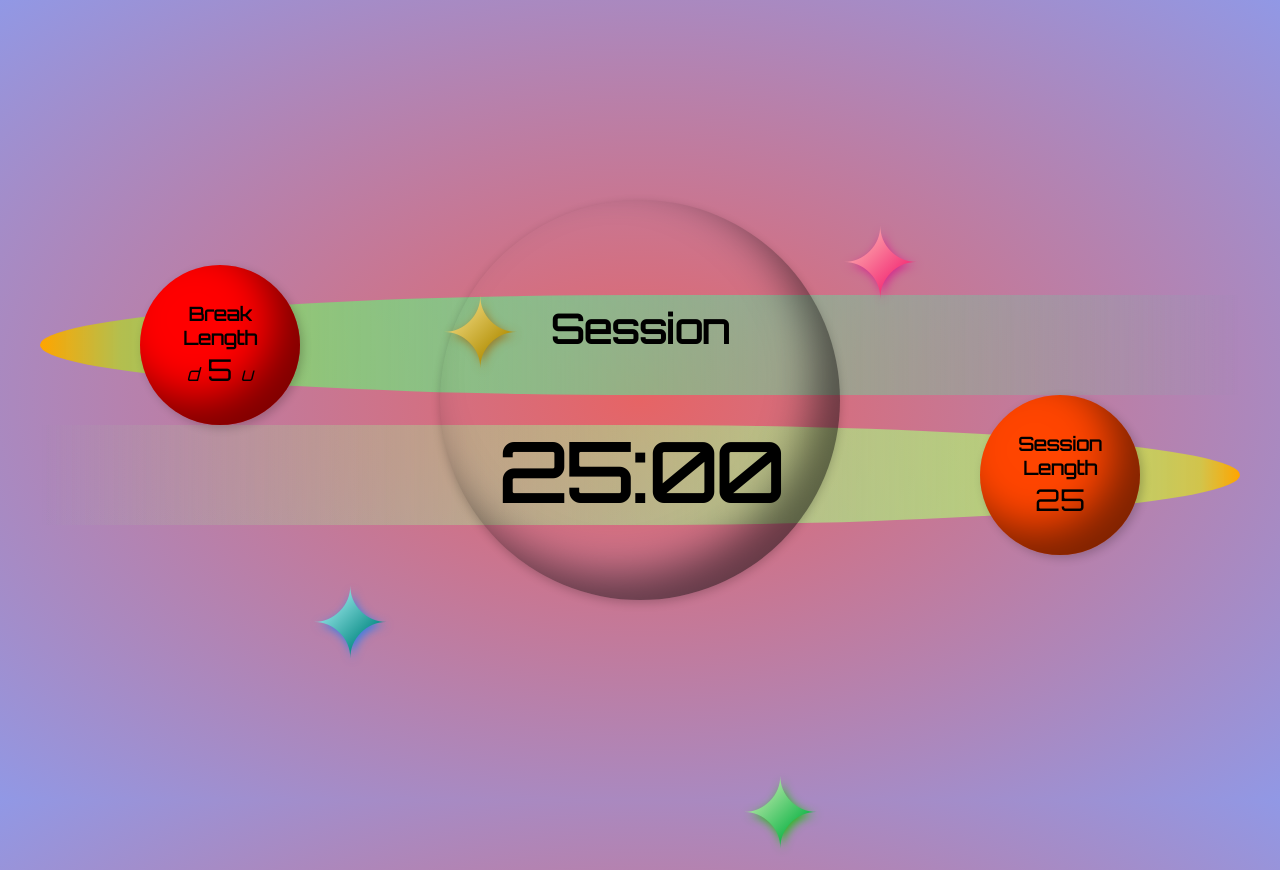
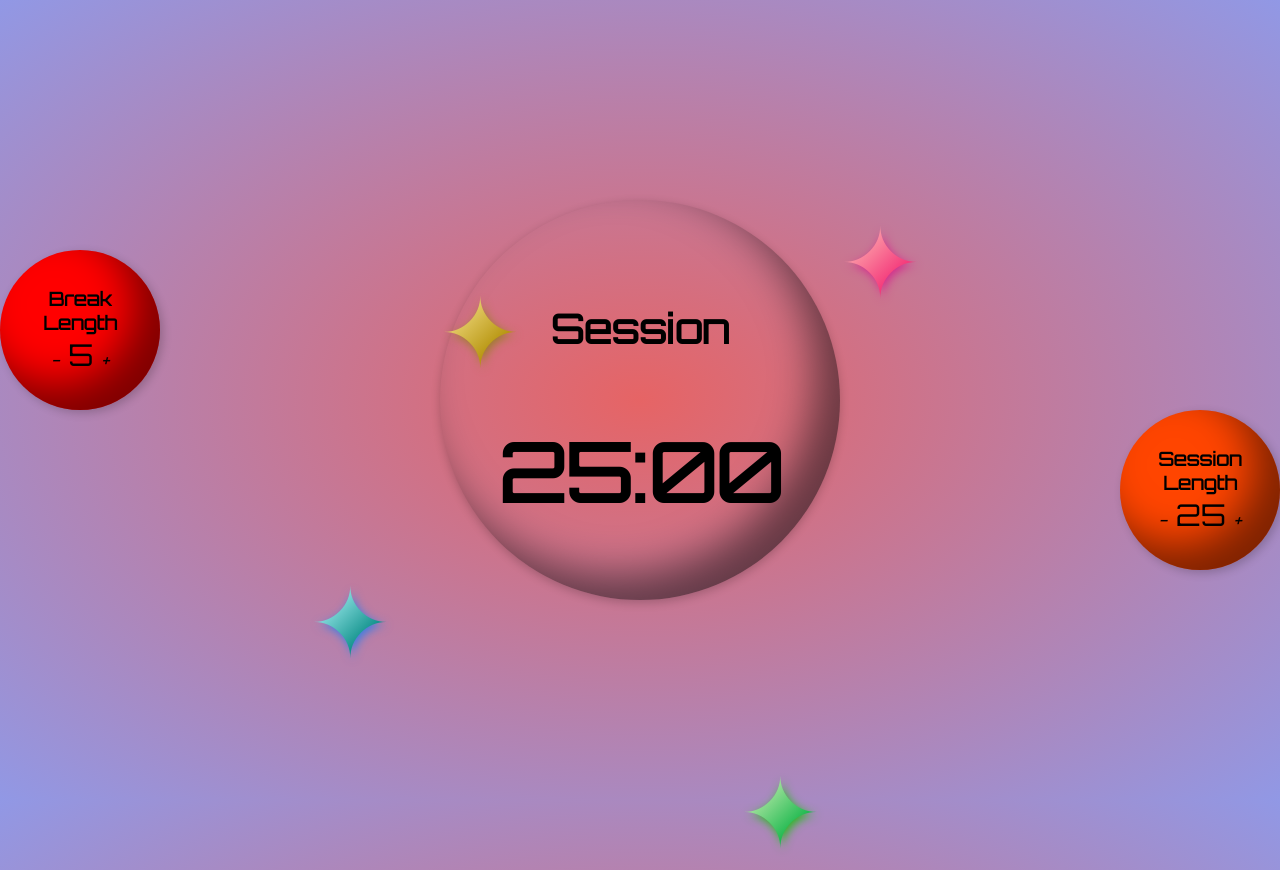
Before and after one commit to ian-flynn/space-o-doro, a React app: page / in a window 1280 px wide. Built offline with nearby package versions, Linux system fonts and the light colour scheme.

Commit message:
changed comets into one dynamic component

```diff
--- a/src/App.jsx
+++ b/src/App.jsx
@@ -1,6 +1,6 @@
 import React, { useEffect, useRef, useState } from 'react';
 import Star from './components/Star.jsx';
-import BreakComet from './components/BreakComet.jsx';
+import Comet from './components/Comet.jsx';
 
 const App = () => {
   const [displayTime, setDisplayTime] = useState(25 * 60);
@@ -105,33 +105,13 @@ const App = () => {
     <div className='timer'>
       <div className='contents'>
         <div className='boxes'>
-          <BreakComet breakTime={breakTime} changeTime={changeTime} />
-          <div id='session-box'>
-            <figure className='bottom-stripe'>
-              <div className='orb right orb-contents'>
-                <h3 id='session-label'>
-                  Session
-                  <br />
-                  Length
-                </h3>
-                <div>
-                  <button
-                    onClick={() => changeTime(-60, 'session')}
-                    id='session-decrement'
-                  >
-                    <i className='fa-solid fa-arrow-down fa-xl'></i>
-                  </button>
-                  <span id='session-length'> {sessionTime / 60} </span>
-                  <button
-                    onClick={() => changeTime(60, 'session')}
-                    id='session-increment'
-                  >
-                    <i className='fa-solid fa-arrow-up fa-xl'></i>
-                  </button>
-                </div>
-              </div>
-            </figure>
-          </div>
+          <Comet type={'break'} time={breakTime} changeTime={changeTime} />
+          <Comet
+            type={'session'}
+            time={sessionTime}
+            changeTime={changeTime}
+            floatDirection={'right'}
+          />
         </div>
         <div className='timer-ball timer-ball-stuff'>
           <div id='button-box'>
--- a/src/components/BreakComet.jsx
+++ /dev/null
@@ -1,34 +0,0 @@
-import React from 'react';
-
-const BreakComet = ({ breakTime, changeTime }) => {
-  return (
-    <div id='break-box'>
-      <figure className='top-stripe'>
-        <div className='orb orb-contents'>
-          <h3 id='break-label'>
-            Break
-            <br />
-            Length
-          </h3>
-          <div>
-            <button
-              onClick={() => changeTime(-60, 'break')}
-              id='break-decrement'
-            >
-              <i className='fa-solid fa-arrow-down fa-xl'>d</i>
-            </button>
-            <span id='break-length'> {breakTime / 60} </span>
-            <button
-              onClick={() => changeTime(60, 'break')}
-              id='break-increment'
-            >
-              <i className='fa-solid fa-arrow-up fa-xl'>u</i>
-            </button>
-          </div>
-        </div>
-      </figure>
-    </div>
-  );
-};
-
-export default BreakComet;
--- /dev/null
+++ b/src/components/Comet.jsx
@@ -0,0 +1,34 @@
+import React from 'react';
+
+const Comet = ({ type, time, changeTime, floatDirection }) => {
+  return (
+    <div id={type + '-box'}>
+      <figure className={type + '-stripe'}>
+        <div className={'orb orb-contents ' + floatDirection}>
+          <h3 id={type + '-label'}>
+            {type[0].toUpperCase() + type.slice(1)}
+            <br />
+            Length
+          </h3>
+          <div>
+            <button
+              onClick={() => changeTime(-60, type)}
+              id={type + '-decrement'}
+            >
+              <i className='fa-solid fa-arrow-down fa-xl'>-</i>
+            </button>
+            <span id={type + '-length'}> {time / 60} </span>
+            <button
+              onClick={() => changeTime(60, type)}
+              id={type + '-increment'}
+            >
+              <i className='fa-solid fa-arrow-up fa-xl'>+</i>
+            </button>
+          </div>
+        </div>
+      </figure>
+    </div>
+  );
+};
+
+export default Comet;
```
